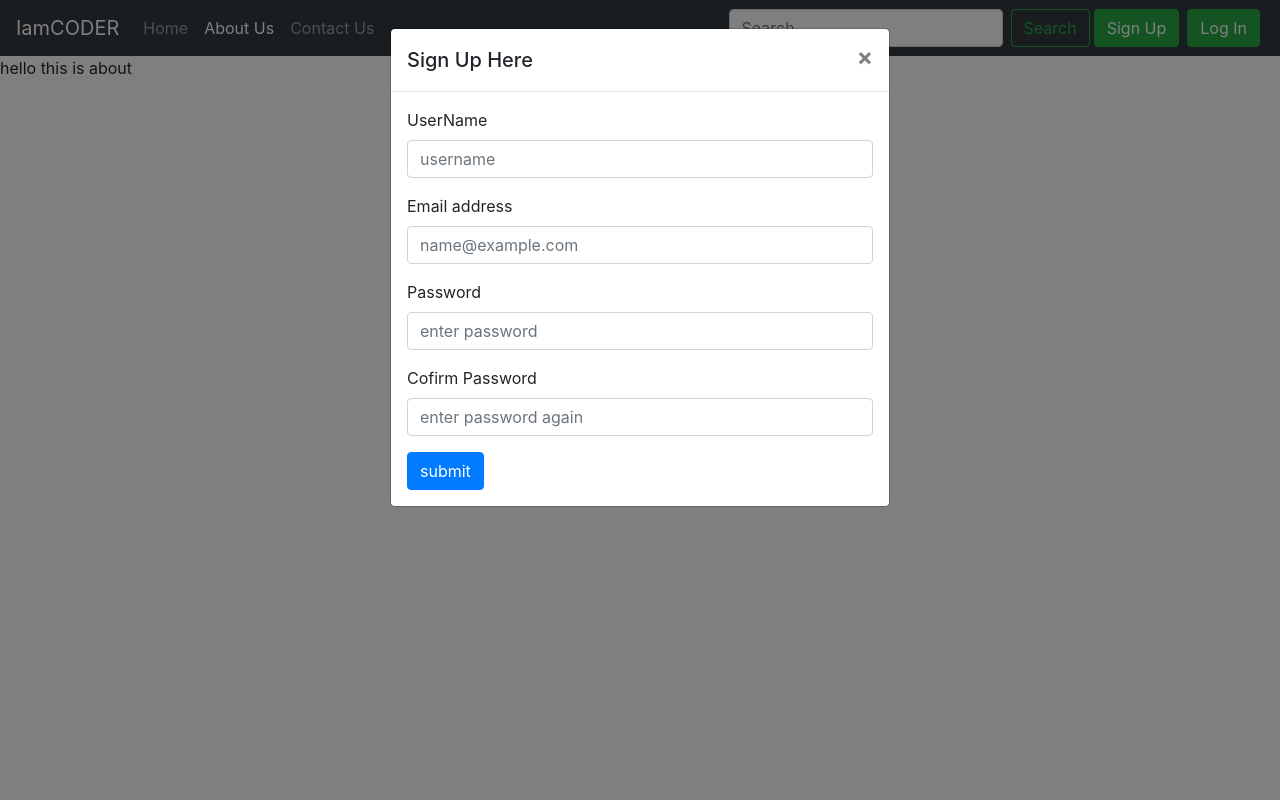
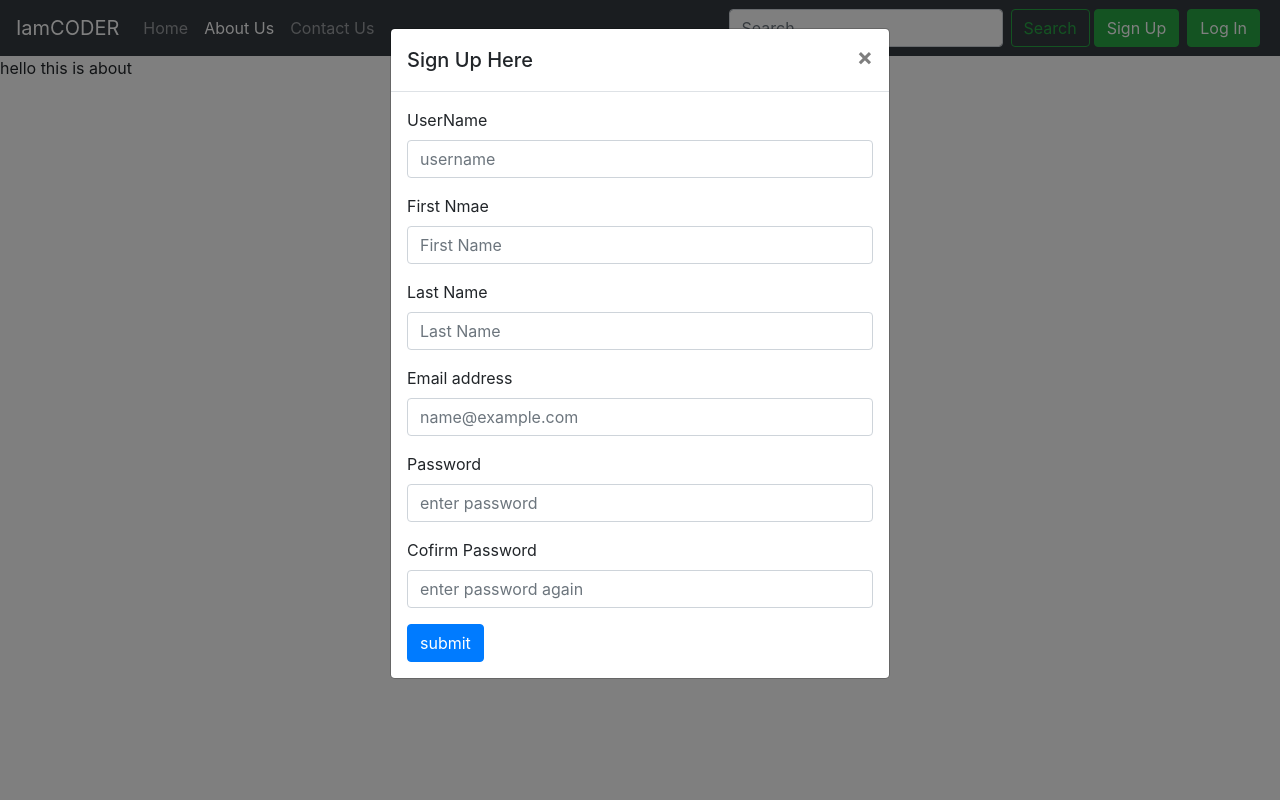
Before and after one commit to GK-SVG/IamCODER, a Django app: page /about/ in a window 1280 px wide, after a click on "Sign Up". Run offline with Django 3.2, Linux system fonts and the light colour scheme; some libraries are stand-ins or nearby versions.

Commit message:
added 1st&last name to sign up form

```diff
--- a/templates/base.html
+++ b/templates/base.html
@@ -83,6 +83,14 @@
               <input type="text" class="form-control" id="username" name="username" placeholder="username">
             </div>
             <div class="form-group">
+              <label for="fname">First Nmae</label>
+              <input type="text" class="form-control" id="fname" name="fname" placeholder="First Name">
+            </div>
+            <div class="form-group">
+              <label for="lname">Last Name</label>
+              <input type="text" class="form-control" id="lname" name="lname" placeholder="Last Name">
+            </div>
+            <div class="form-group">
               <label for="email">Email address</label>
               <input type="email" class="form-control" id="email" name="email" placeholder="name@example.com">
             </div>
```
